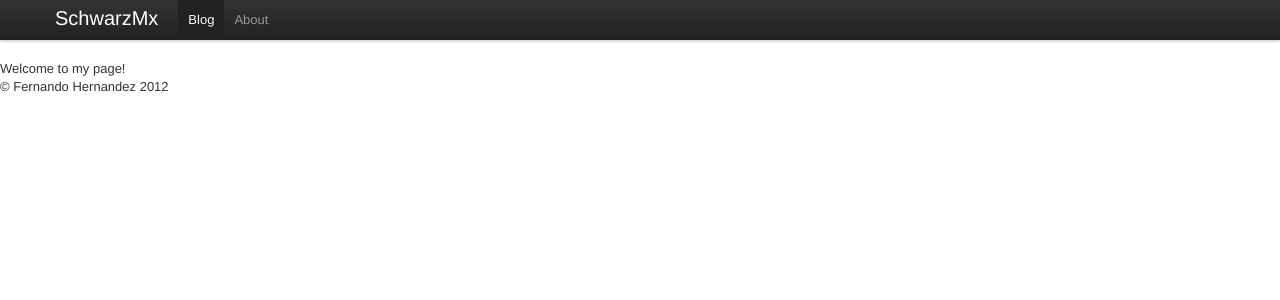
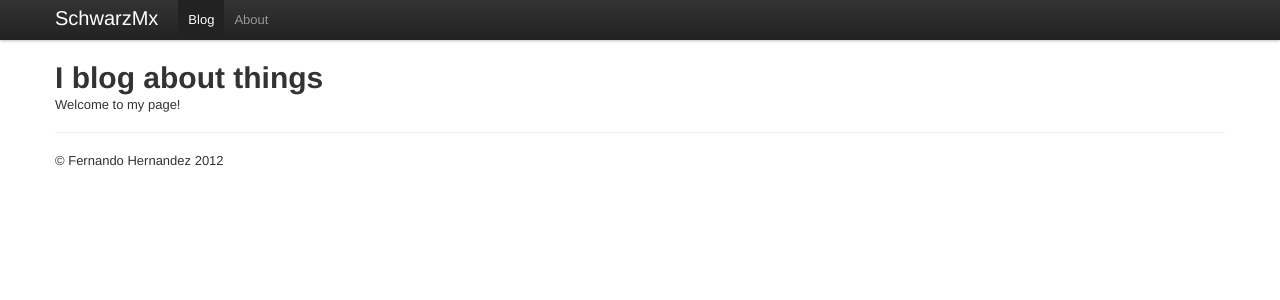
Before and after one commit to schwarzmx/schwarzmx.github.com, a Jekyll site: the page built from index.html, in a window 1280 px wide. Shown: the top 300 px of the page. Built offline with Jekyll 4.4.1, drawn with Linux system fonts in a browser that asks for light colours; nearby versions of some CDN libraries.

Commit message:
Fixed layout.

```diff
--- a/_layouts/base.html
+++ b/_layouts/base.html
@@ -31,12 +31,13 @@
 <!--[if lt IE 7]><p class=chromeframe>Your browser is <em>ancient!</em> <a href="http://browsehappy.com/">Upgrade to a different browser</a> or <a href="http://www.google.com/chromeframe/?redirect=true">install Google Chrome Frame</a> to experience this site.</p><![endif]-->
 
   {% include _nav.html %}
-  <div id="container">
+  <div class="container">
     {{ content }}
 
+    <hr>
+    {% include _footer.html %}
   </div>
 
-  {% include _footer.html %}
 <!-- OTHER SCRIPTS -->
 <script src="//ajax.googleapis.com/ajax/libs/jquery/1.7.2/jquery.min.js"></script>
 <script>window.jQuery || document.write('<script src="js/libs/jquery-1.7.2.min.js"><\/script>')</script>
--- a/index.html
+++ b/index.html
@@ -4,6 +4,7 @@ home: true
 title: SchwarzMx
 ---
 
-<div id="main">
+<h1>I blog about things</h1>
+<p>
   Welcome to my page!
-</div>
+</p>
```
